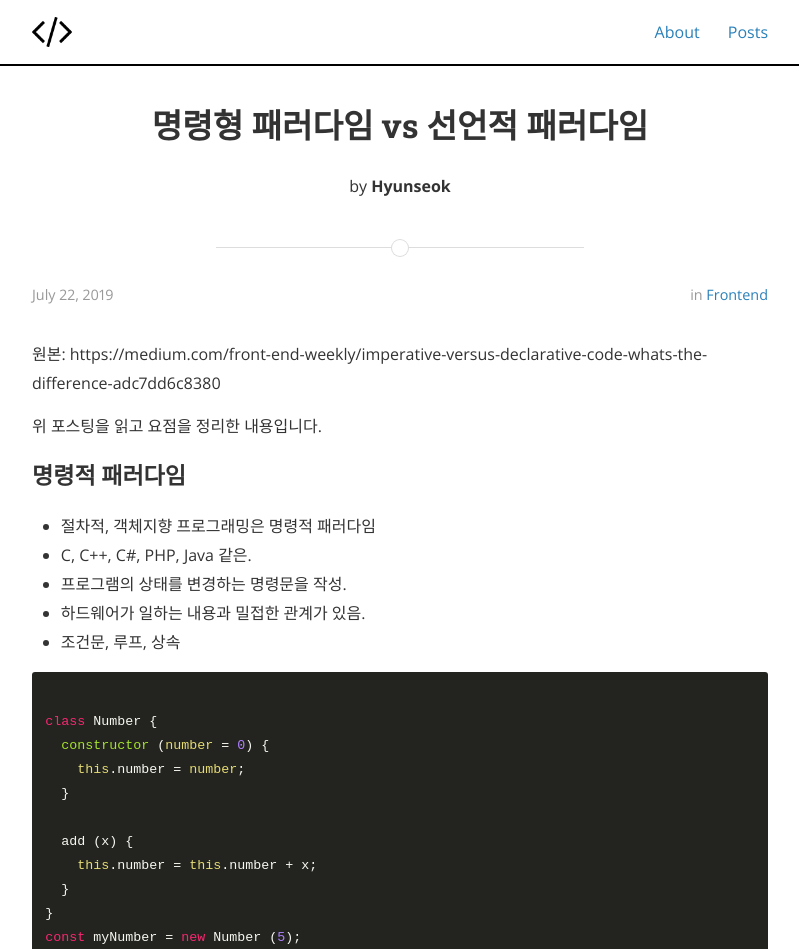
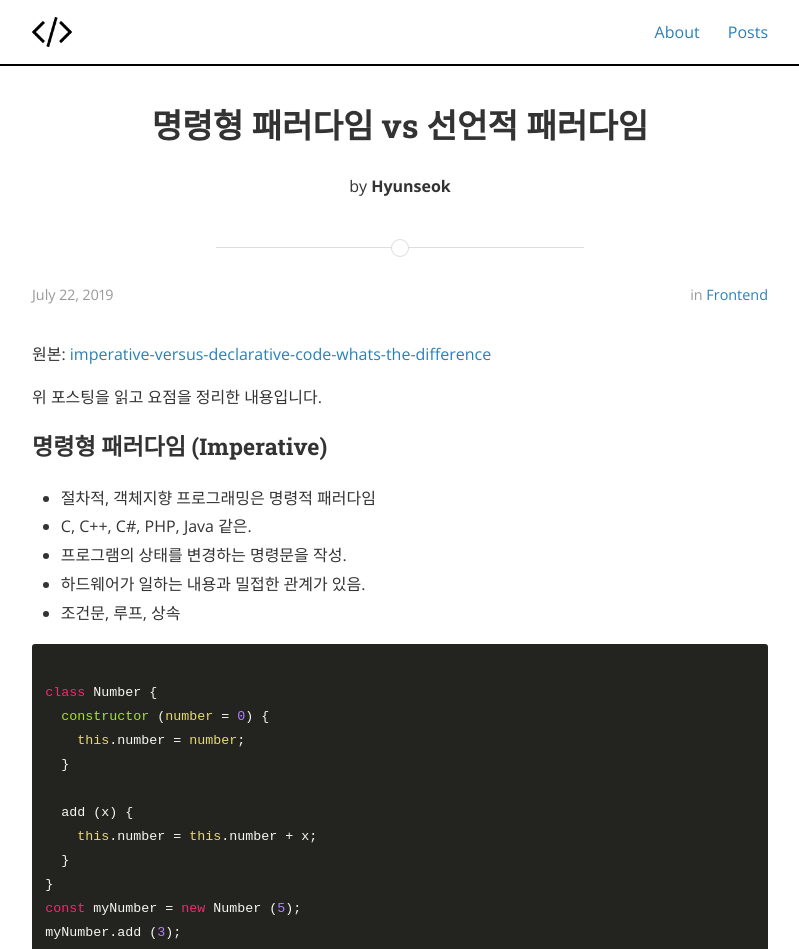
Before and after one commit to devhyunseok/devhyunseok.github.io, a Jekyll site: the page built from _posts/2019-07-22-imperative-versus-declarative.markdown, in a window 1280 px wide and 1400 px high. Shown: the top 949 px of the window, without its empty margins (240-1039 px from the left). Built offline with Jekyll 4.4.1, drawn with Linux system fonts in a browser that asks for light colours; nearby versions of some CDN libraries; comment, search, counter and statistics services are not loaded; some of the changed lines change nothing that is shown; some of the changed text lies outside the part shown.

Commit message:
Imperative, Declarative 내용 수정

```diff
--- a/_posts/2019-07-22-imperative-versus-declarative.markdown
+++ b/_posts/2019-07-22-imperative-versus-declarative.markdown
@@ -6,11 +6,11 @@
 comments: true
 ---
 
-원본: https://medium.com/front-end-weekly/imperative-versus-declarative-code-whats-the-difference-adc7dd6c8380
+원본: <a href="https://medium.com/front-end-weekly/imperative-versus-declarative-code-whats-the-difference-adc7dd6c8380">imperative-versus-declarative-code-whats-the-difference</a>
 
 위 포스팅을 읽고 요점을 정리한 내용입니다.
 
-### 명령적 패러다임
+### 명령형 패러다임 (Imperative)
 - 절차적, 객체지향 프로그래밍은 명령적 패러다임
 - C, C++, C#, PHP, Java 같은.
 - 프로그램의 상태를 변경하는 명령문을 작성.
@@ -31,15 +31,16 @@
 const myNumber = new Number (5);
 myNumber.add (3);
 console.log (myNumber.number); // 8
+
 </code>
 </pre>
 
 
-### 선언적 패러다임
+### 선언적 패러다임 (Declarative)
 - 논리형, 함수형 도메인 특정 언어는 선언적 패러다임.
 - 범용 프로그래밍 언어가 아닐 수 있음.
 - 소프트웨어 흐름을 묘사하는것보다 소프트웨어 로직을 구축하는 것에 중점을 둠.
-    - Ex) <img src="./image.jpg" />의 경우 브라우저에게 이미지를 표시하라고 말하지만, 어떻게 표시하는지는 정의하지 않음.
+    - Ex) `<img src="./image.jpg" />`의 경우 브라우저에게 이미지를 표시하라고 말하지만, 어떻게 표시하는지는 정의하지 않음.
 - 람다 계산법 기반
     - 상태, 사이드 이펙트, 변할수 있는 데이터를 피함.
 - 명령문 대신 표현식을 작성
@@ -49,5 +50,6 @@
 <code>
 const sum = a => b => a + b;
 console.log (sum (5) (3)); // 8
+
 </code>
 </pre>
```
